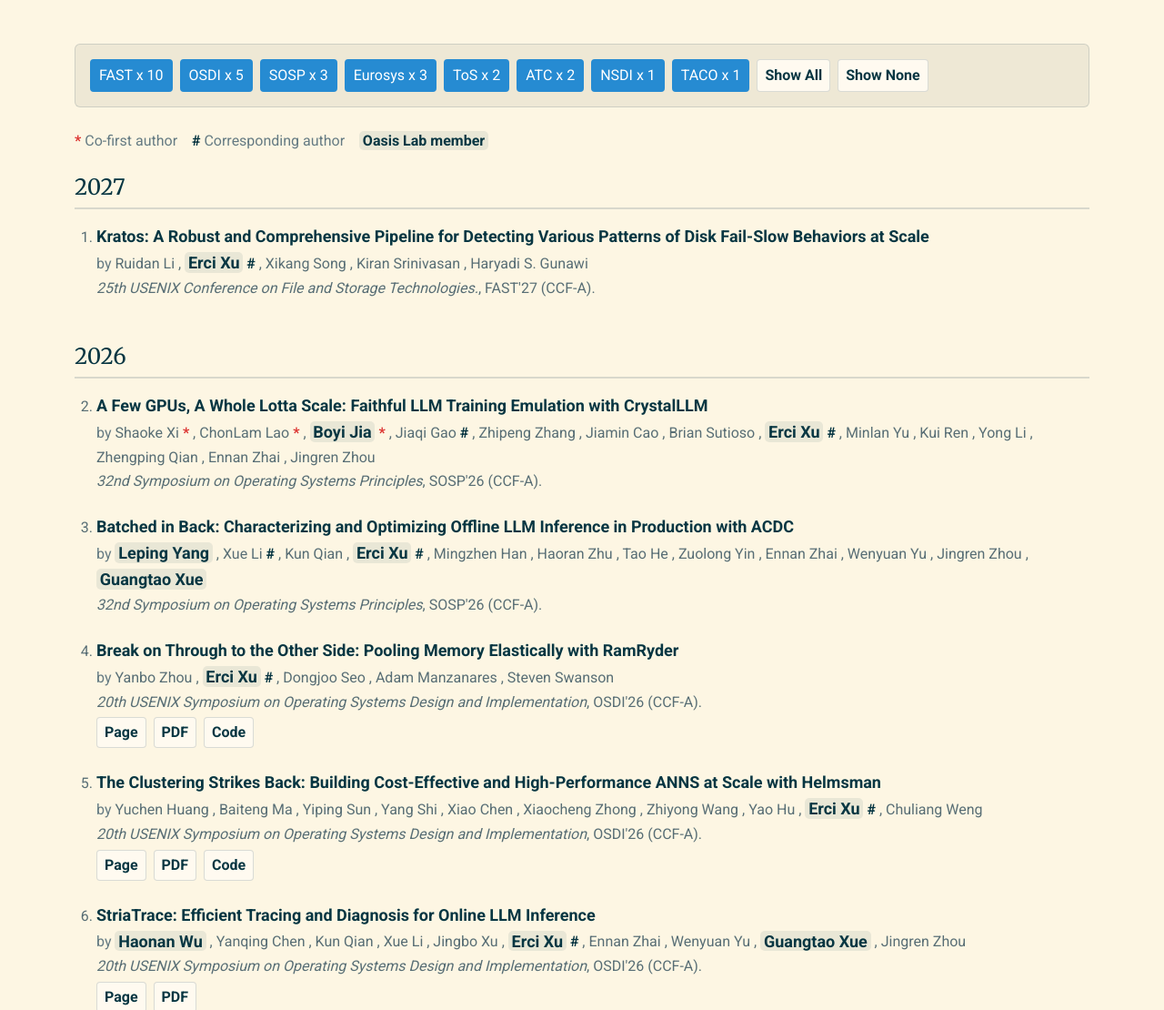
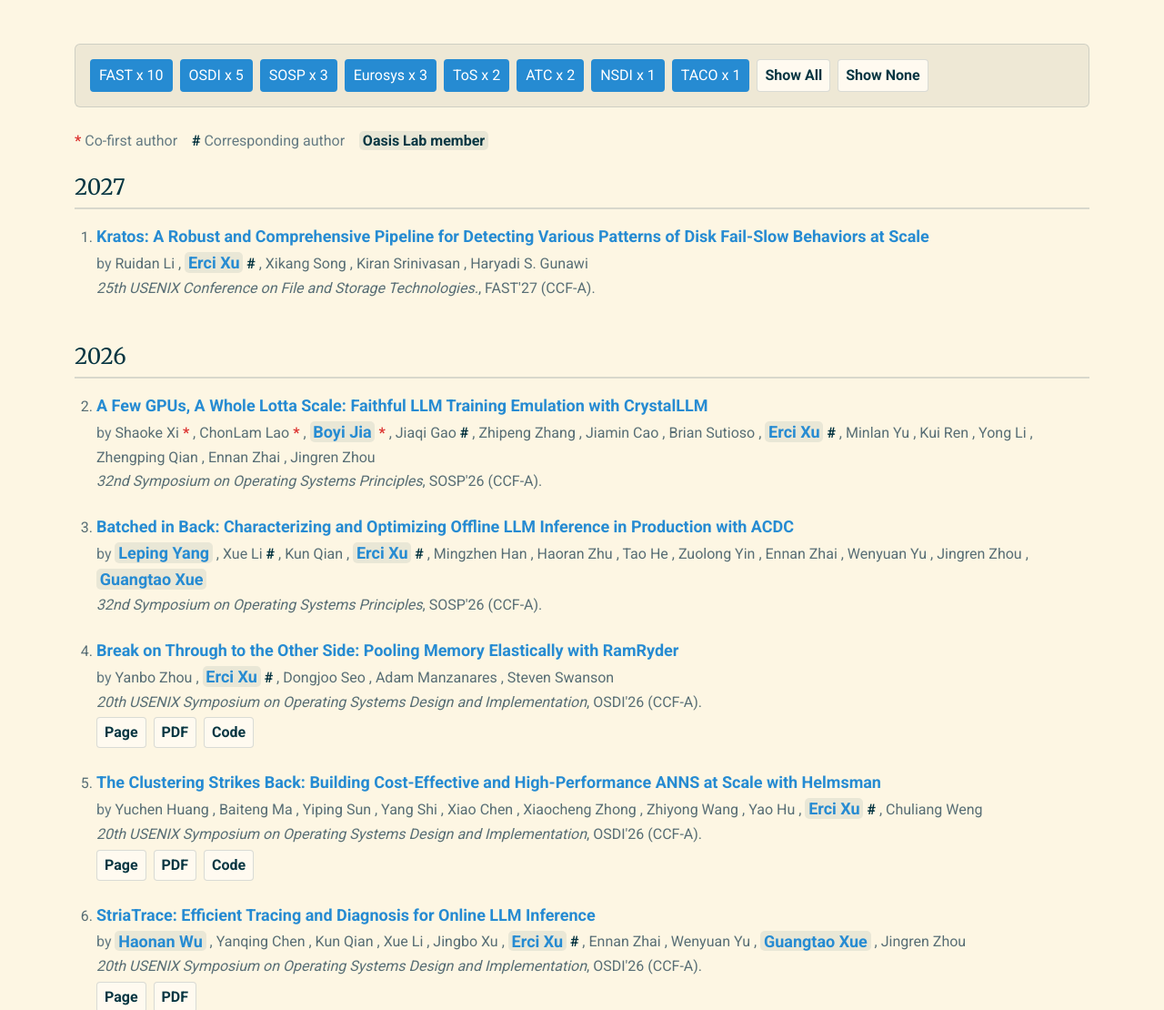
Before and after one commit to oasis-sjtu/oasis-sjtu.github.io, a Flask app: page /publication/ in a window 1280 px wide. Shown: the part 58-1168 px from the top of the page at 91% size. Run offline with Flask 3, Linux system fonts and the light colour scheme; some libraries are stand-ins or nearby versions.

Commit message:
Use blue publication titles

```diff
--- a/static/style.css
+++ b/static/style.css
@@ -635,7 +635,7 @@ h3 {
 
 .publication-item > strong,
 .person-publication-list li > strong {
-    color: var(--color-heading);
+    color: var(--color-link);
     font-size: var(--font-card);
 }
 
```
